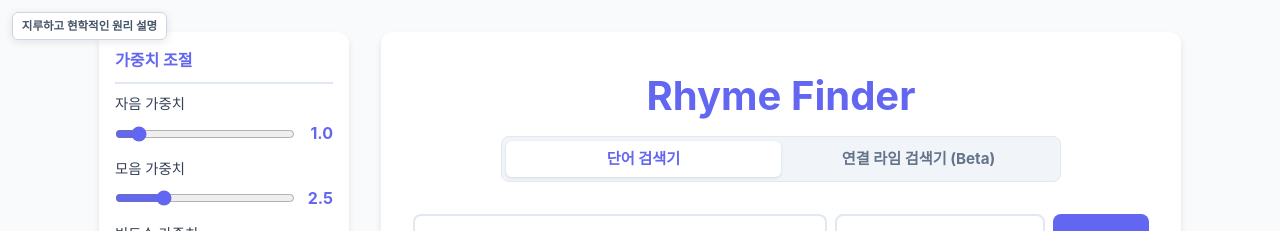
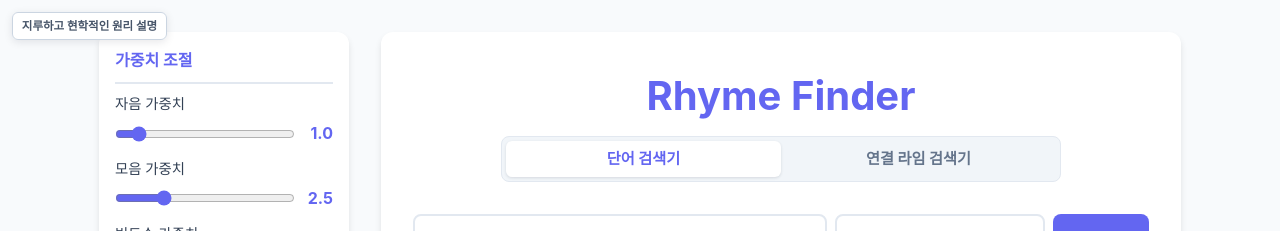
Before and after one commit to GRK73/rhymePJ, a website: page public/index.html in a window 1280 px wide. Shown: the top 231 px of the page. Drawn offline with Linux system fonts and the light colour scheme; no server answers.

Commit message:
Drop the (Beta) label from linked rhyme search
Co-Authored-By: Claude Opus 5.5 <noreply@anthropic.com>

```diff
--- a/public/index.html
+++ b/public/index.html
@@ -150,7 +150,7 @@
                 <h1>Rhyme Finder</h1>
                 <div class="mode-toggle" role="tablist" aria-label="검색 모드">
                     <button type="button" class="mode-toggle-btn active" data-search-mode="word" aria-selected="true">단어 검색기</button>
-                    <button type="button" class="mode-toggle-btn" data-search-mode="linked" aria-selected="false">연결 라임 검색기 (Beta)</button>
+                    <button type="button" class="mode-toggle-btn" data-search-mode="linked" aria-selected="false">연결 라임 검색기</button>
                 </div>
             </header>
 
```
